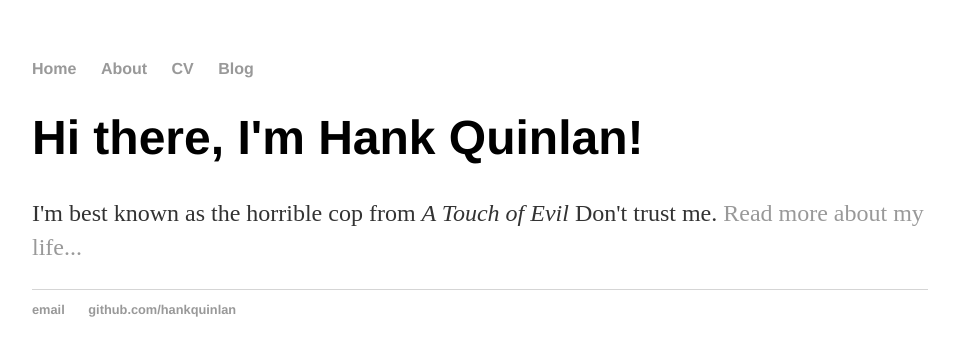
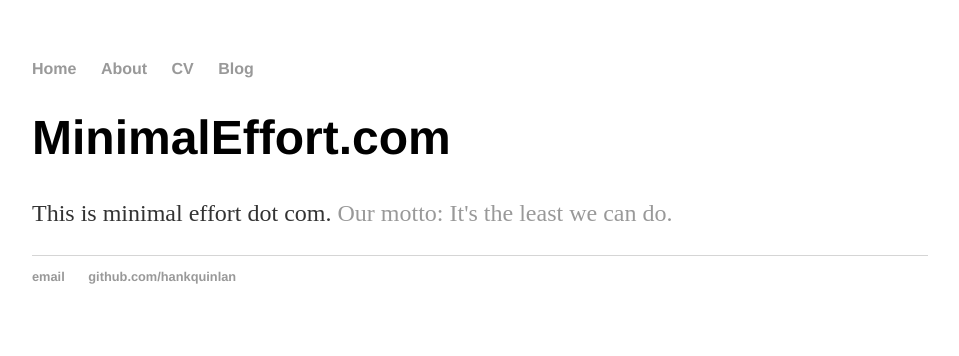
Before and after one commit to StephenCee/StephenCee.github.io, a Jekyll site: the page built from index.html, in a window 1280 px wide. Shown: the top 356 px of the page, without its empty margins (160-1119 px from the left). Built offline with Jekyll 4.4.1, drawn with Linux system fonts in a browser that asks for light colours.

Commit message:
Update index.html

```diff
--- a/index.html
+++ b/index.html
@@ -1,8 +1,8 @@
 ---
 layout: default
-title: Hank Quinlan, Horrible Cop
+title: MINIMAL EFFORT
 ---
 <div class="blurb">
-	<h1>Hi there, I'm Hank Quinlan!</h1>
-	<p>I'm best known as the horrible cop from <em>A Touch of Evil</em> Don't trust me. <a href="/about">Read more about my life...</a></p>
+	<h1>MinimalEffort.com</h1>
+	<p>This is minimal effort dot com. <a href="/about">Our motto: It's the least we can do.</a></p>
 </div><!-- /.blurb -->
```
